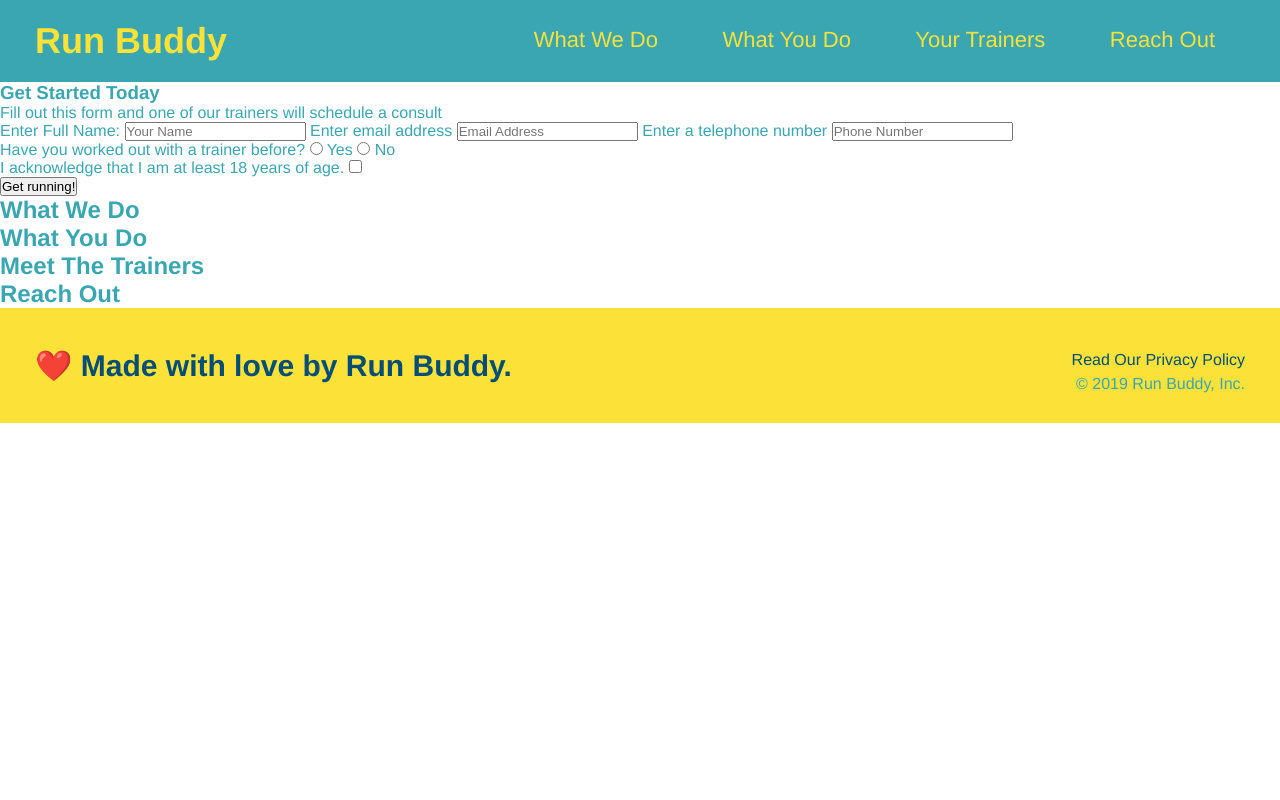
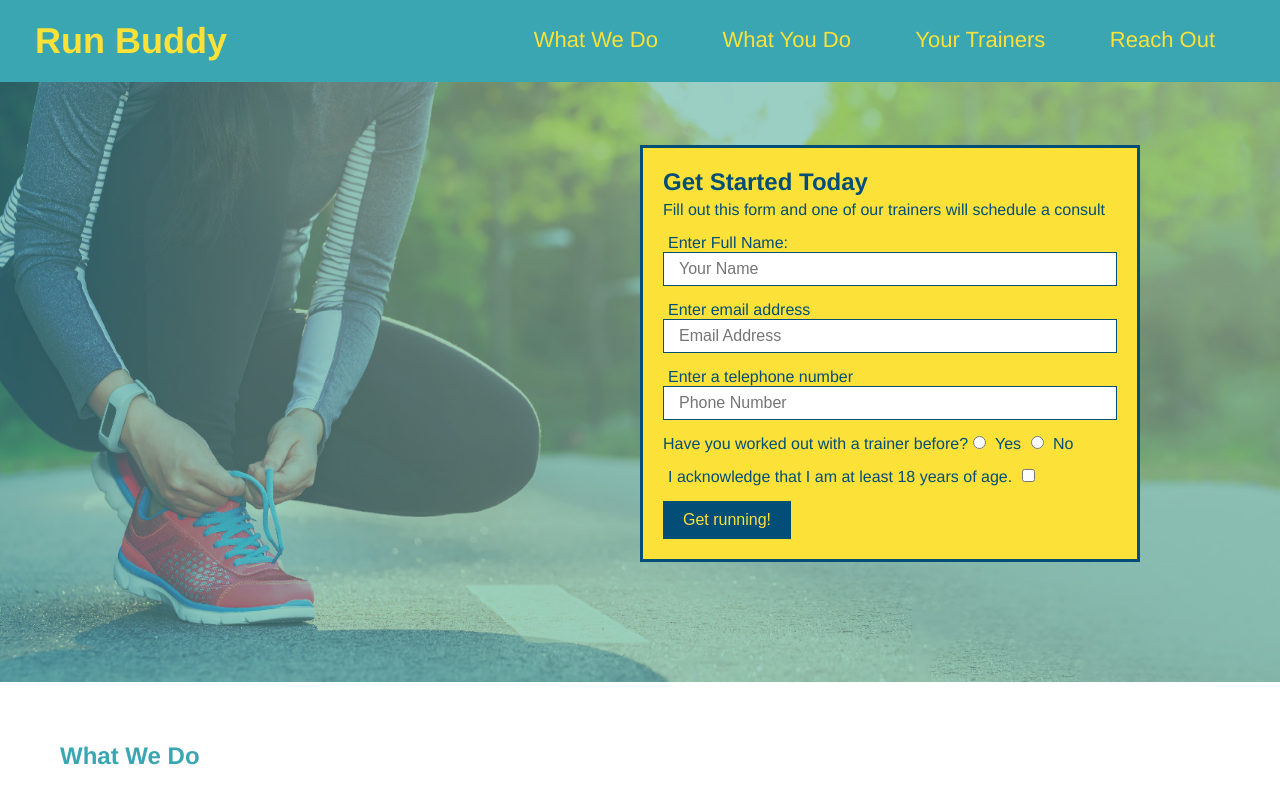
Before and after one commit to expeter8/run-buddy, a plain HTML site: page index.html in a window 1280 px wide. Shown: the top 800 px of the page. Drawn offline with Linux system fonts and the light colour scheme.

Commit message:
styled page

```diff
--- a/assets/css/style.css
+++ b/assets/css/style.css
@@ -34,6 +34,54 @@ header nav ul li a {
   font-weight: lighter;
   font-size: 22px;
 }
+section{
+  padding: 60px;
+}
+/* Hero Style Start */
+.hero {
+  background-image: url("../images/hero-bg.jpg");
+  height: 600px;
+  background-size: cover;
+  background-position: center;
+  position: relative;
+}
+.hero-form{
+  background-color:#fce138;
+  padding: 20px;
+  width: 500px;
+  color: #024e76;
+  border: solid 3px #024e76;
+  position: absolute;
+  bottom: 120px;
+  right: 140px;
+}
+.hero-form h3{
+  font-size: 24px;
+  margin:0;
+}
+.hero-form p {
+  margin: 5px 0 15px 0;
+}
+.hero-form label{
+  margin: 0 5px;
+}
+.hero-form button {
+  color: #fce138;
+  background-color: #024e76;
+  border: none;
+  padding: 10px 20px;
+  font-size: 16px;
+}
+.form-input{
+  border: 1px solid #024e76;
+  display: block;
+  padding: 7px 15px;
+  font-size: 16px;
+  color: #024e76;
+  width: 100%;
+  margin-bottom: 15px;
+}
+}
 footer {
   background:#fce138;
   width: 100%;
--- a/index.html
+++ b/index.html
@@ -31,18 +31,18 @@
             </nav>
         </header>
         <!-- hero/jumbotron -->
-<section>
-  <div>
+<section class="hero">
+  <div class="hero-form">
     <h3>Get Started Today</h3>
     <p>Fill out this form and one of our trainers will schedule a consult</p>
     <!--Add Form Element-->
     <form>
       <label for="name">Enter Full Name:</label>
-      <input type:"text" placeholder="Your Name" name="name" id="name" />
+      <input type:"text" placeholder="Your Name" name="name" id="name" class="form-input" />
       <label for="email">Enter email address</label>
-      <input type:"email" placeholder="Email Address" name="email" id="email" />
+      <input type:"email" placeholder="Email Address" name="email" id="email" class="form-input" />
       <label for"phone">Enter a telephone number</label>
-      <input type="tel" placeholder="Phone Number" name="phone" id="phone" />
+      <input type="tel" placeholder="Phone Number" name="phone" id="phone" class="form-input" />
       <p>
         Have you worked out with a trainer before?
         <input type="radio" name="trainer-confirm" id="trainer-yes" />
```
Also changed, not shown: assets/images/hero-bg.jpg (added).
